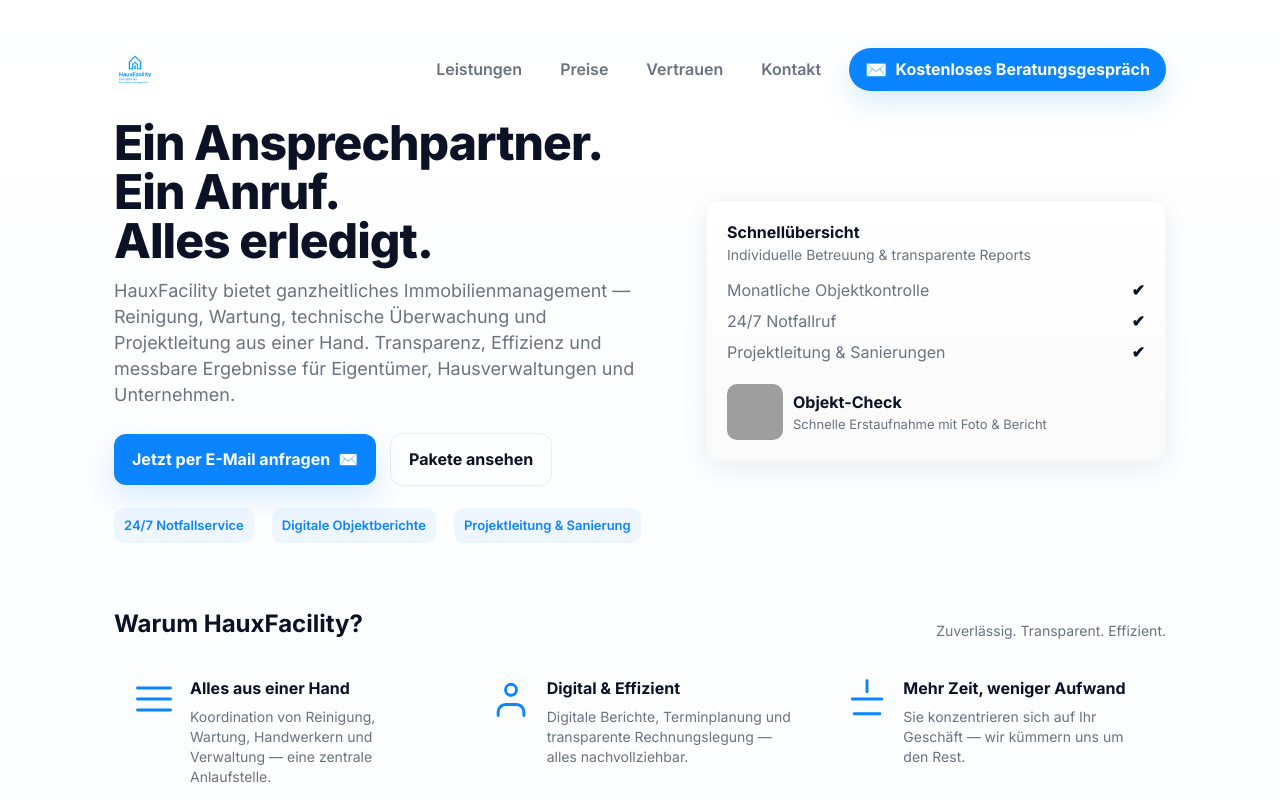
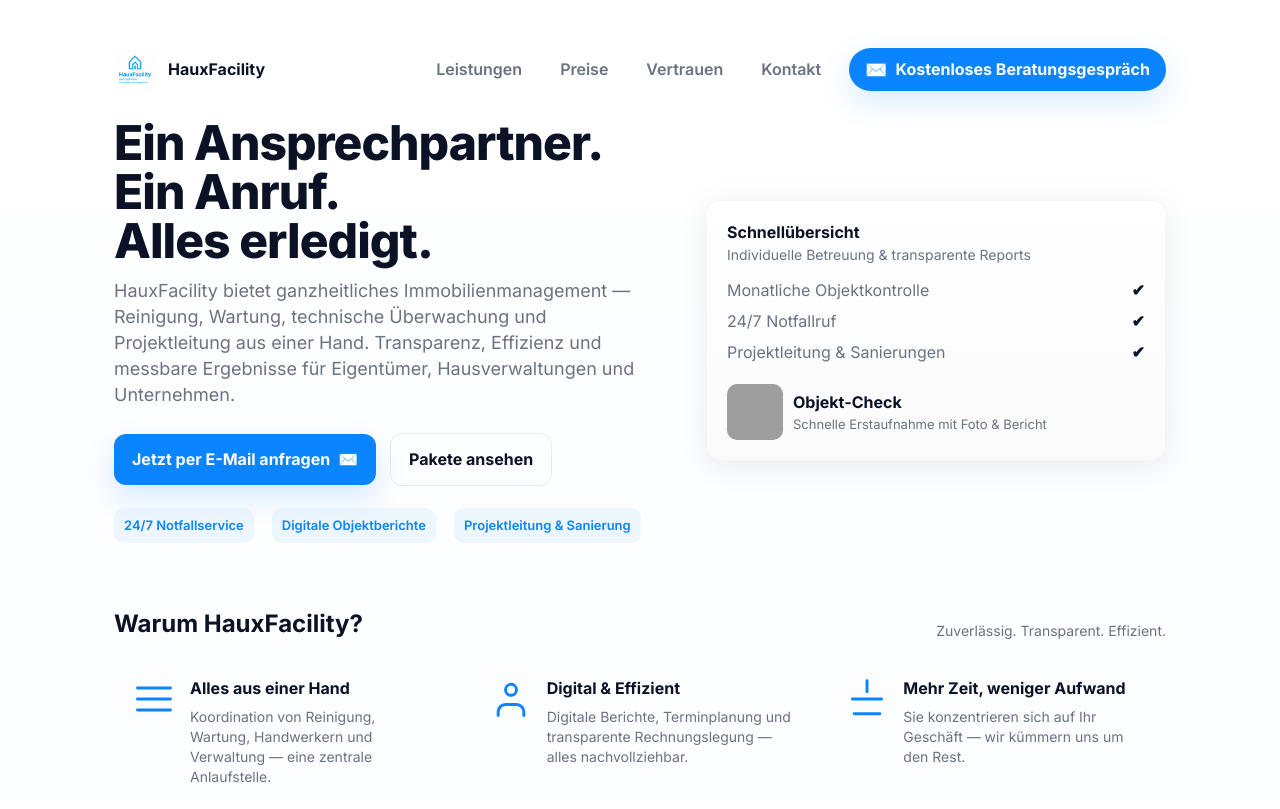
Before and after one commit to Haux99/HauxFacility, a plain HTML site: page index.html in a window 1280 px wide. Shown: the top 809 px of the page. Drawn offline with Linux system fonts and the light colour scheme; grey boxes are pictures that could not be loaded.

Commit message:
Update index.html

```diff
--- a/index.html
+++ b/index.html
@@ -488,6 +488,7 @@
 <header>
 <a href="#" class="logo" aria-label="HauxFacility Home">
   <img src="assets/assets:logo-hauxfacility.png" alt="HauxFacility Logo">
+  <span>HauxFacility</span>
 </a>
 <nav aria-label="Hauptnavigation">
   <a href="#services">Leistungen</a>
```
Lines whose indentation alone changed are shown as unchanged.
